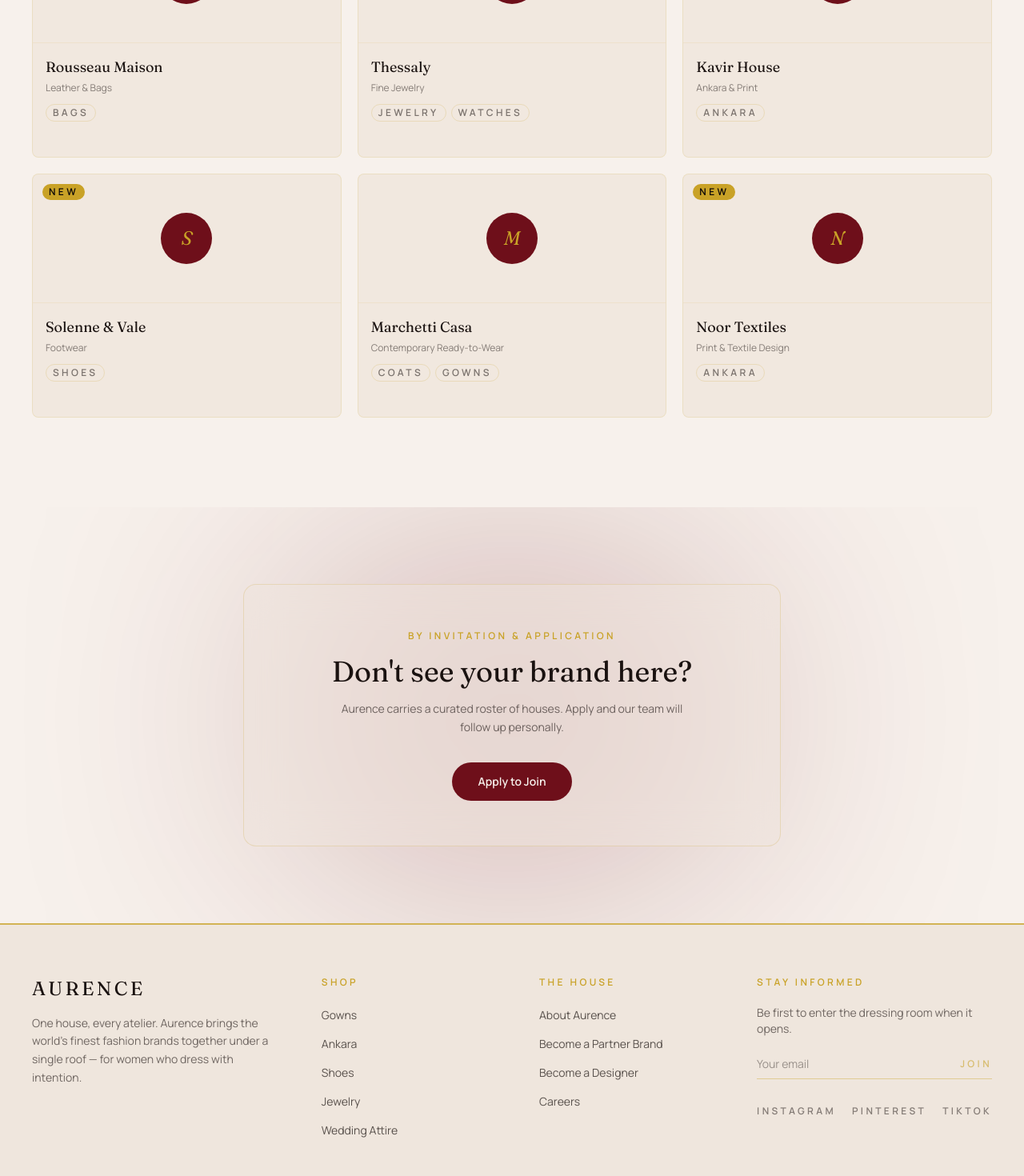
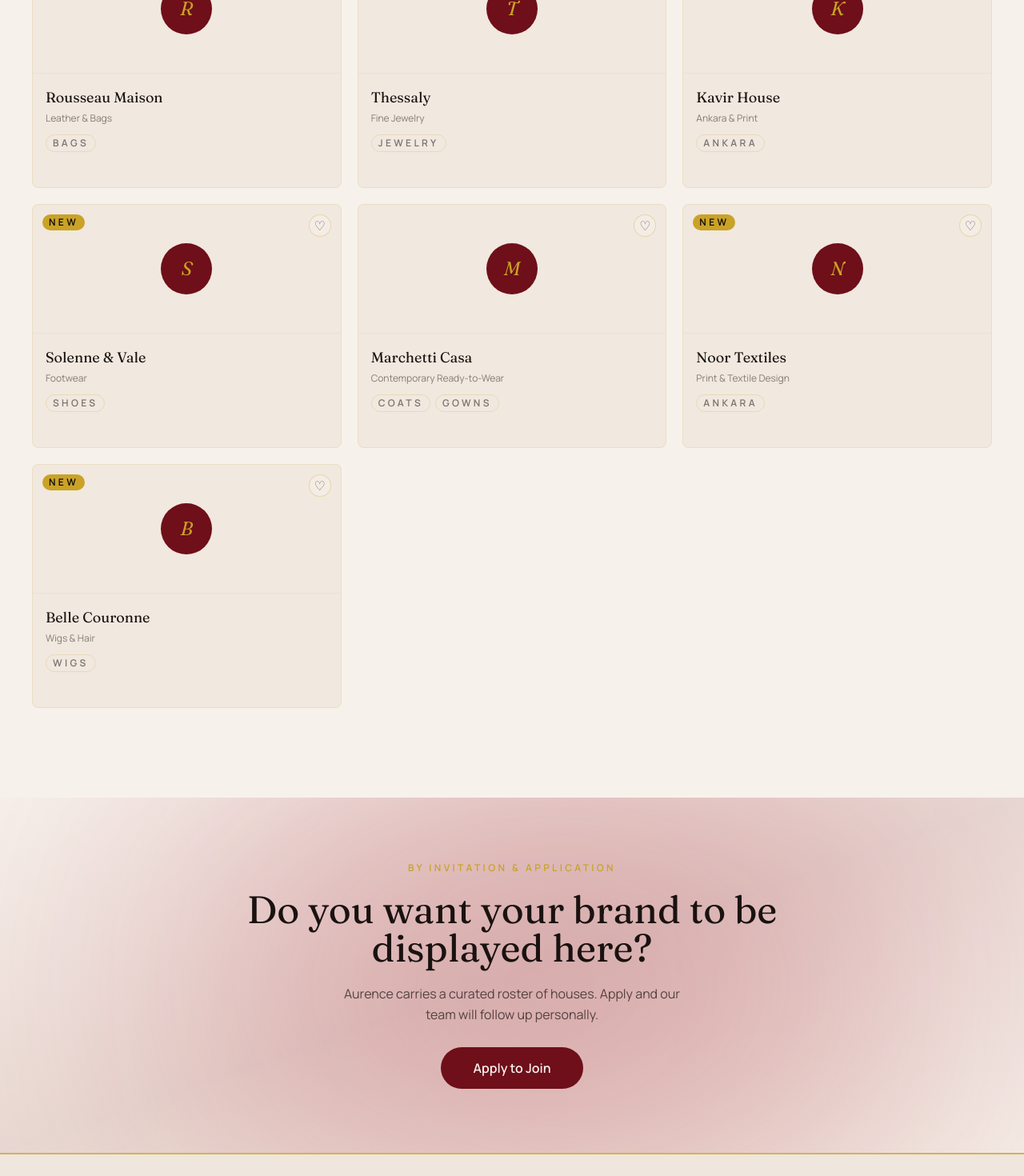
Before and after one commit to Am-Jheffy/aurence-fashion-empire, a React (Vite) app: page /brands in a window 1280 px wide. Shown: the part 960-2430 px from the top of the page at 80% size. Built offline with nearby package versions, Linux system fonts and the light colour scheme.

Commit message:
fix: fixed issues in the brands & home page

```diff
--- a/src/components/ui/BrandCard.tsx
+++ b/src/components/ui/BrandCard.tsx
@@ -18,9 +18,17 @@ interface BrandCardProps {
    * so cards reflow smoothly when the list changes.
    */
   variant?: "scroll" | "layout";
+  isFavorite?: boolean;
+  onToggleFavorite?: (slug: string) => void;
 }
 
-export function BrandCard({ brand, index = 0, variant = "scroll" }: BrandCardProps) {
+export function BrandCard({
+  brand,
+  index = 0,
+  variant = "scroll",
+  isFavorite = false,
+  onToggleFavorite,
+}: BrandCardProps) {
   const [hovered, setHovered] = useState(false);
   const isRich = variant === "layout";
 
@@ -66,7 +74,7 @@ export function BrandCard({ brand, index = 0, variant = "scroll" }: BrandCardPro
   const categoryLabels = brand.categories
     .map((slug) => shopCategories.find((c) => c.slug === slug)?.label)
     .filter((label): label is string => Boolean(label))
-    .slice(0, 2);
+    .slice(0, 3);
 
   return (
     <motion.div
@@ -85,6 +93,27 @@ export function BrandCard({ brand, index = 0, variant = "scroll" }: BrandCardPro
           <span className="eyebrow absolute left-3 top-3 z-10 rounded-full bg-champagne px-2 py-0.5 text-[9px] text-obsidian">
             New
           </span>
+        )}
+
+        {onToggleFavorite && (
+          <button
+            type="button"
+            onClick={(e) => {
+              e.preventDefault();
+              onToggleFavorite(brand.slug);
+            }}
+            aria-label={
+              isFavorite ? `Remove ${brand.name} from favorites` : `Favorite ${brand.name}`
+            }
+            aria-pressed={isFavorite}
+            className={`absolute right-3 top-3 z-10 flex h-7 w-7 items-center justify-center rounded-full border transition-colors ${
+              isFavorite
+                ? "border-champagne bg-champagne text-obsidian"
+                : "border-champagne/30 bg-obsidian/40 text-bone/70 hover:border-champagne/60 light:bg-bone/50 light:text-ink/60"
+            }`}
+          >
+            {isFavorite ? "♥" : "♡"}
+          </button>
         )}
 
         {/* Crossfade zone: monogram <-> signature pieces preview */}
--- a/src/components/ui/BrandLogoMarquee.tsx
+++ b/src/components/ui/BrandLogoMarquee.tsx
@@ -1,11 +1,6 @@
 import { motion } from "framer-motion";
 import { brands } from "@/lib/mockData";
 
-/**
- * No real brand logo assets exist yet, so this uses styled wordmarks
- * (Fraunces italic) rather than placeholder image files — swap in actual
- * logo images per brand once available, same layout otherwise.
- */
 export function BrandLogoMarquee() {
   return (
     <div className="overflow-hidden border-y border-champagne/10 py-6">
--- a/src/lib/mockData.ts
+++ b/src/lib/mockData.ts
@@ -32,10 +32,10 @@ export const brands: Brand[] = [
     name: "Vellamor",
     slug: "vellamor",
     tagline: "Bridal & Eveningwear",
-    categories: ["gowns", "wedding-attire"],
+    categories: ["gowns", "wedding-attire", "wigs"],
     story:
       "Vellamor has spent two decades perfecting the aisle-worthy silhouette — hand-draped tulle, corseted bodices, and eveningwear built for the moments that matter most.",
-    signaturePieces: ["Silk Charmeuse Gown", "Corseted Ballgown", "Cathedral Veil"],
+    signaturePieces: ["Silk Charmeuse Gown", "Corseted Ballgown", "Bridal Hair Piece"],
     featured: true,
   },
   {
@@ -118,6 +118,16 @@ export const brands: Brand[] = [
     signaturePieces: ["Original Print Kaftan", "Textile Wrap Skirt", "Print Headscarf"],
     isNew: true,
   },
+  {
+    name: "Belle Couronne",
+    slug: "belle-couronne",
+    tagline: "Wigs & Hair",
+    categories: ["wigs"],
+    story:
+      "Belle Couronne hand-ties every unit from ethically sourced human hair, cut and customized to match face shape and install method before it ships.",
+    signaturePieces: ["Lace Front Human Hair Wig", "Silk Press Bundle Set", "Bridal Hair Piece"],
+    isNew: true,
+  },
 ];
 
 export interface ShopCategory {
@@ -129,10 +139,11 @@ export interface ShopCategory {
 
 export const shopCategories: ShopCategory[] = [
   { label: "Gowns", slug: "gowns", glyph: "G" },
+  { label: "Wigs", slug: "wigs", glyph: "W" },
   { label: "Shoes", slug: "shoes", glyph: "S" },
   { label: "Bags", slug: "bags", glyph: "B" },
   { label: "Jewelry", slug: "jewelry", glyph: "J" },
-  { label: "Watches", slug: "watches", glyph: "W" },
+  // { label: "Watches", slug: "watches", glyph: "W" },
   { label: "Ankara", slug: "ankara", glyph: "A" },
   { label: "Coats", slug: "coats", glyph: "C" },
   { label: "Wedding Attire", slug: "wedding-attire", glyph: "V" },
--- a/src/lib/navigation.ts
+++ b/src/lib/navigation.ts
@@ -1,7 +1,6 @@
 export interface NavLink {
   label: string;
   path: string;
-  /** Marks features that exist beyond the "Under Construction" placeholder. */
   isLive: boolean;
 }
 
--- /dev/null
+++ b/src/lib/useFavoriteBrands.ts
@@ -0,0 +1,40 @@
+import { useCallback, useEffect, useState } from "react";
+
+const STORAGE_KEY = "aurence-favorite-brands";
+
+function readFavorites(): string[] {
+  if (typeof window === "undefined") return [];
+  try {
+    const raw = window.localStorage.getItem(STORAGE_KEY);
+    return raw ? (JSON.parse(raw) as string[]) : [];
+  } catch {
+    return [];
+  }
+}
+
+/**
+ * Favorite brands, persisted to localStorage until real accounts exist.
+ * Deliberately just an array of brand slugs — the same shape a future
+ * account-favorites API can seed from at signup (see README's "Pre-launch
+ * waitlist" section for the same swap-later pattern applied elsewhere).
+ */
+export function useFavoriteBrands() {
+  const [favorites, setFavorites] = useState<string[]>(readFavorites);
+
+  useEffect(() => {
+    window.localStorage.setItem(STORAGE_KEY, JSON.stringify(favorites));
+  }, [favorites]);
+
+  const isFavorite = useCallback(
+    (slug: string) => favorites.includes(slug),
+    [favorites],
+  );
+
+  const toggleFavorite = useCallback((slug: string) => {
+    setFavorites((prev) =>
+      prev.includes(slug) ? prev.filter((s) => s !== slug) : [...prev, slug],
+    );
+  }, []);
+
+  return { favorites, isFavorite, toggleFavorite };
+}
--- a/src/pages/BrandDetail.tsx
+++ b/src/pages/BrandDetail.tsx
@@ -3,12 +3,14 @@ import { motion } from "framer-motion";
 import { brands, shopCategories } from "@/lib/mockData";
 import { StitchLine } from "@/components/ui/StitchLine";
 import { useWaitlistModal } from "@/context/WaitlistModalContext";
+import { useFavoriteBrands } from "@/lib/useFavoriteBrands";
 
 const easeCouture = [0.16, 1, 0.3, 1] as const;
 
 export function BrandDetail() {
   const { slug } = useParams<{ slug: string }>();
   const { openModal } = useWaitlistModal();
+  const { isFavorite, toggleFavorite } = useFavoriteBrands();
   const brand = brands.find((b) => b.slug === slug);
 
   if (!brand) {
@@ -103,11 +105,15 @@ export function BrandDetail() {
             </button>
             <button
               type="button"
-              disabled
-              title="Favoriting brands opens once accounts launch"
-              className="eyebrow flex cursor-not-allowed items-center gap-1.5 text-bone/40 light:text-ink/40"
+              onClick={() => toggleFavorite(brand.slug)}
+              aria-pressed={isFavorite(brand.slug)}
+              className={`eyebrow flex items-center gap-1.5 rounded-full border px-5 py-3 transition-colors ${
+                isFavorite(brand.slug)
+                  ? "border-champagne bg-champagne text-obsidian"
+                  : "border-champagne/30 text-bone/60 hover:border-champagne/60 light:text-ink/60"
+              }`}
             >
-              ♡ Favorite
+              {isFavorite(brand.slug) ? "♥ Favorited" : "♡ Favorite"}
             </button>
           </div>
         </div>
--- a/src/pages/BrandsDirectory.tsx
+++ b/src/pages/BrandsDirectory.tsx
@@ -5,6 +5,7 @@ import { brands, shopCategories } from "@/lib/mockData";
 import { BrandCard } from "@/components/ui/BrandCard";
 import { BrandLogoMarquee } from "@/components/ui/BrandLogoMarquee";
 import { useWaitlistModal } from "@/context/WaitlistModalContext";
+import { useFavoriteBrands } from "@/lib/useFavoriteBrands";
 
 const easeCouture = [0.16, 1, 0.3, 1] as const;
 
@@ -18,8 +19,11 @@ const sortOptions: { value: SortOption; label: string }[] = [
 
 export function BrandsDirectory() {
   const { openModal } = useWaitlistModal();
+  const { isFavorite, toggleFavorite } = useFavoriteBrands();
   const [search, setSearch] = useState("");
   const [activeCategory, setActiveCategory] = useState<string | null>(null);
+  const [showOnlyNew, setShowOnlyNew] = useState(false);
+  const [showOnlyFavorites, setShowOnlyFavorites] = useState(false);
   const [sort, setSort] = useState<SortOption>("featured");
 
   const filtered = useMemo(() => {
@@ -30,17 +34,32 @@ export function BrandsDirectory() {
     if (activeCategory) {
       list = list.filter((brand) => brand.categories.includes(activeCategory));
     }
+    if (showOnlyNew) {
+      list = list.filter((brand) => brand.isNew);
+    }
+    if (showOnlyFavorites) {
+      list = list.filter((brand) => isFavorite(brand.slug));
+    }
 
     const sorted = [...list];
     if (sort === "az") {
       sorted.sort((a, b) => a.name.localeCompare(b.name));
     } else if (sort === "newest") {
-      sorted.sort((a, b) => Number(b.isNew) - Number(a.isNew));
+      sorted.sort((a, b) => {
+        const aIsNew = a.isNew ? 1 : 0;
+        const bIsNew = b.isNew ? 1 : 0;
+
+        if (aIsNew !== bIsNew) {
+          return bIsNew - aIsNew;
+        }
+
+        return a.name.localeCompare(b.name);
+      });
     } else {
       sorted.sort((a, b) => Number(b.featured) - Number(a.featured));
     }
     return sorted;
-  }, [search, activeCategory, sort]);
+  }, [search, activeCategory, showOnlyNew, showOnlyFavorites, sort, isFavorite]);
 
   return (
     <div className="bg-obsidian light:bg-bone">
@@ -97,6 +116,38 @@ export function BrandsDirectory() {
             >
               All
             </button>
+
+            {/* Quick filters — combine with category selection rather than replace it */}
+            <button
+              type="button"
+              onClick={() => setShowOnlyNew((prev) => !prev)}
+              aria-pressed={showOnlyNew}
+              className={`eyebrow rounded-full border px-4 py-1.5 transition-colors ${
+                showOnlyNew
+                  ? "border-champagne bg-champagne text-obsidian"
+                  : "border-champagne/25 text-bone/60 hover:border-champagne/50 light:text-ink/60"
+              }`}
+            >
+              New Arrivals
+            </button>
+            <button
+              type="button"
+              onClick={() => setShowOnlyFavorites((prev) => !prev)}
+              aria-pressed={showOnlyFavorites}
+              className={`eyebrow rounded-full border px-4 py-1.5 transition-colors ${
+                showOnlyFavorites
+                  ? "border-champagne bg-champagne text-obsidian"
+                  : "border-champagne/25 text-bone/60 hover:border-champagne/50 light:text-ink/60"
+              }`}
+            >
+              ♥ Favorites
+            </button>
+
+            <span
+              aria-hidden="true"
+              className="mx-1 h-4 w-px bg-champagne/20"
+            />
+
             {shopCategories.map((category) => (
               <button
                 key={category.slug}
@@ -148,6 +199,8 @@ export function BrandsDirectory() {
                   brand={brand}
                   index={i}
                   variant="layout"
+                  isFavorite={isFavorite(brand.slug)}
+                  onToggleFavorite={toggleFavorite}
                 />
               ))}
             </AnimatePresence>
@@ -155,36 +208,69 @@ export function BrandsDirectory() {
         )}
       </div>
 
-      {/* Partnership CTA — glassmorphism, exclusive tone */}
-      <div className="relative overflow-hidden bg-obsidian py-24 light:bg-bone">
-        <div
+      {/* Partnership CTA — full-bleed, animated glow, meant to feel alive */}
+      <section className="relative w-full overflow-hidden bg-linear-to-br from-obsidian via-bordeaux/40 to-obsidian light:from-bone light:via-bordeaux/10 light:to-bone">
+        <motion.div
           aria-hidden="true"
-          className="pointer-events-none absolute left-1/2 top-1/2 h-105 w-150 -translate-x-1/2 -translate-y-1/2 rounded-full bg-bordeaux/25 blur-[140px]"
+          animate={{
+            x: ["-10%", "10%", "-10%"],
+            y: ["-5%", "5%", "-5%"],
+          }}
+          transition={{ duration: 18, ease: "easeInOut", repeat: Infinity }}
+          className="pointer-events-none absolute left-1/2 top-1/2 h-125 w-225 -translate-x-1/2 -translate-y-1/2 rounded-full bg-bordeaux-bright/30 blur-[160px]"
         />
         <motion.div
-          initial={{ opacity: 0, y: 20 }}
+          aria-hidden="true"
+          animate={{ opacity: [0.15, 0.55, 0.15] }}
+          transition={{ duration: 0.5, ease: "easeInOut", repeat: Infinity }}
+          className="pointer-events-none absolute inset-0 bg-linear-to-t from-champagne/10 via-transparent to-transparent"
+        />
+
+        <div className="relative mx-auto max-w-4xl px-6 py-28 text-center lg:px-10 lg:py-20">
+          <motion.p
+            initial={{ opacity: 0, y: 10 }}
             whileInView={{ opacity: 1, y: 0 }}
             viewport={{ once: true }}
             transition={{ duration: 0.6, ease: easeCouture }}
-          className="relative mx-auto max-w-2xl rounded-2xl border border-champagne/20 bg-obsidian-soft/40 px-8 py-14 text-center backdrop-blur-xl light:bg-bone-soft/50"
+            className="eyebrow text-champagne"
           >
-          <p className="eyebrow text-champagne">By Invitation &amp; Application</p>
-          <h2 className="font-display mt-4 text-3xl text-bone sm:text-4xl light:text-ink">
-            Don't see your brand here?
-          </h2>
-          <p className="mx-auto mt-4 max-w-md text-sm leading-relaxed text-bone/60 light:text-ink/60">
+            By Invitation &amp; Application
+          </motion.p>
+          <motion.h2
+            initial={{ opacity: 0, y: 16 }}
+            whileInView={{ opacity: 1, y: 0 }}
+            viewport={{ once: true }}
+            transition={{ duration: 0.6, ease: easeCouture, delay: 0.1 }}
+            className="font-display mt-5 text-4xl text-bone sm:text-5xl light:text-ink"
+          >
+            Do you want your brand to be displayed here?
+          </motion.h2>
+          <motion.p
+            initial={{ opacity: 0, y: 12 }}
+            whileInView={{ opacity: 1, y: 0 }}
+            viewport={{ once: true }}
+            transition={{ duration: 0.6, ease: easeCouture, delay: 0.1 }}
+            className="mx-auto mt-5 max-w-md text-base leading-relaxed text-bone/70 light:text-ink/70"
+          >
             Aurence carries a curated roster of houses. Apply and our team
             will follow up personally.
-          </p>
+          </motion.p>
+          <motion.div
+            initial={{ opacity: 0, y: 12 }}
+            whileInView={{ opacity: 1, y: 0 }}
+            viewport={{ once: true }}
+            transition={{ duration: 0.6, ease: easeCouture, delay: 0.2 }}
+          >
             <button
               type="button"
               onClick={() => openModal("Brand")}
-            className="mt-8 rounded-full bg-bordeaux px-8 py-3.5 text-sm font-semibold text-bone transition-colors hover:bg-bordeaux-bright"
+              className="mt-7 rounded-full bg-bordeaux px-10 py-3.5 text-base font-semibold text-bone transition-all duration-300 hover:scale-105 hover:bg-bordeaux-bright"
             >
               Apply to Join
             </button>
           </motion.div>
         </div>
+      </section>
     </div>
   );
 }
```
Also changed, not shown: src/components/sections/ShopByCategory.tsx (+10 -0 lines). Lines whose indentation alone changed are shown as unchanged.
